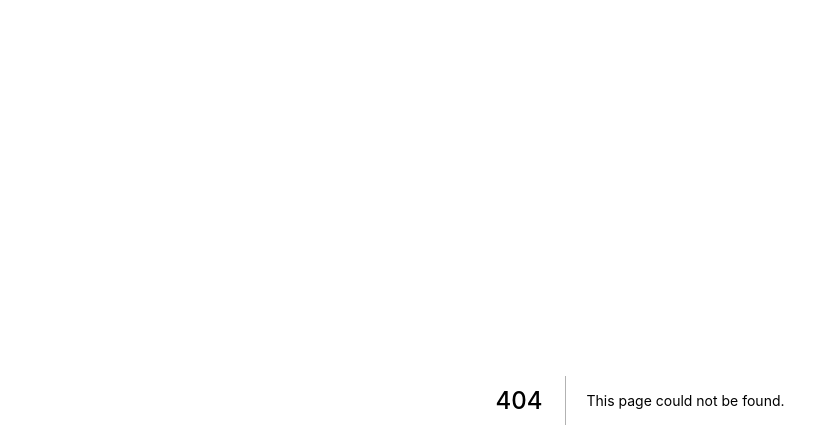
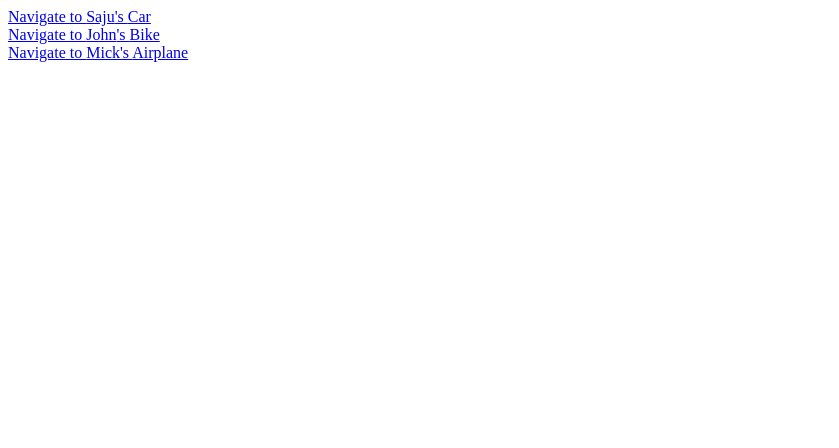
Before and after one commit to edayan/next-youtube-app, a Next.js app: page /List in a window 1280 px wide. Before the commit this address had no page. Shown: the top 448 px of the page, without its empty margins (0-839 px from the left). Built offline with nearby package versions, Linux system fonts and the light colour scheme.

Commit message:
adding sameple list

```diff
--- /dev/null
+++ b/src/pages/List.js
@@ -0,0 +1,25 @@
+
+import Link from 'next/link';
+
+const owners = [
+    {vehicle: 'Car', ownerName: 'Saju'},
+    {vehicle: 'Bike', ownerName: 'John'},
+    {vehicle: 'Airplane', ownerName: 'Mick'},
+]
+export default function List() {
+
+
+    return (
+        <div>
+            {owners.map((e, index) => (
+                <div key={index}>
+                    <Link as={`/${e.vehicle}/${e.ownerName}`} href="/[vehicle]/[person]">
+                        <a>
+                            Navigate to {e.ownerName}'s {e.vehicle}
+                        </a>
+                    </Link>
+                </div>
+            ))}
+        </div>
+    )
+}
```
